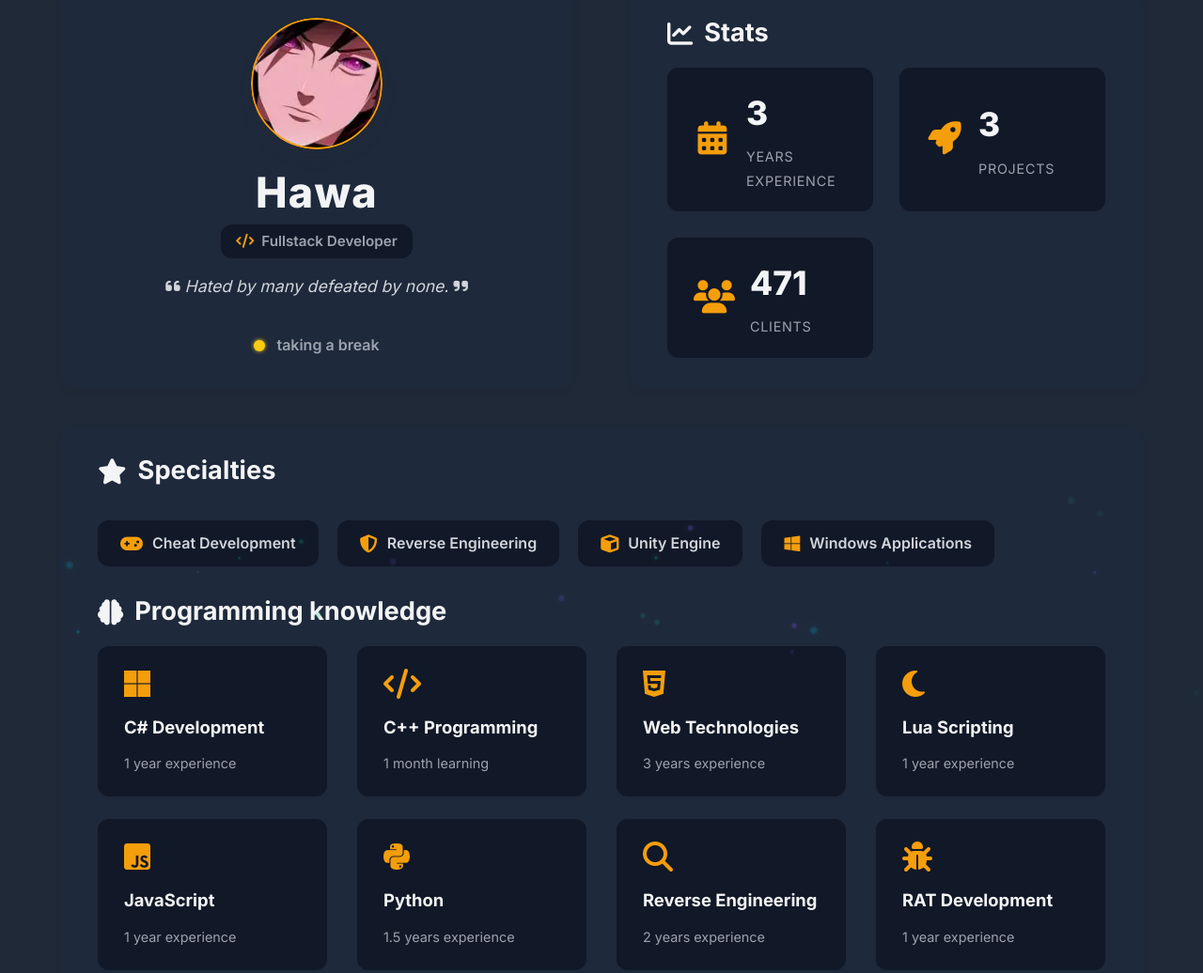
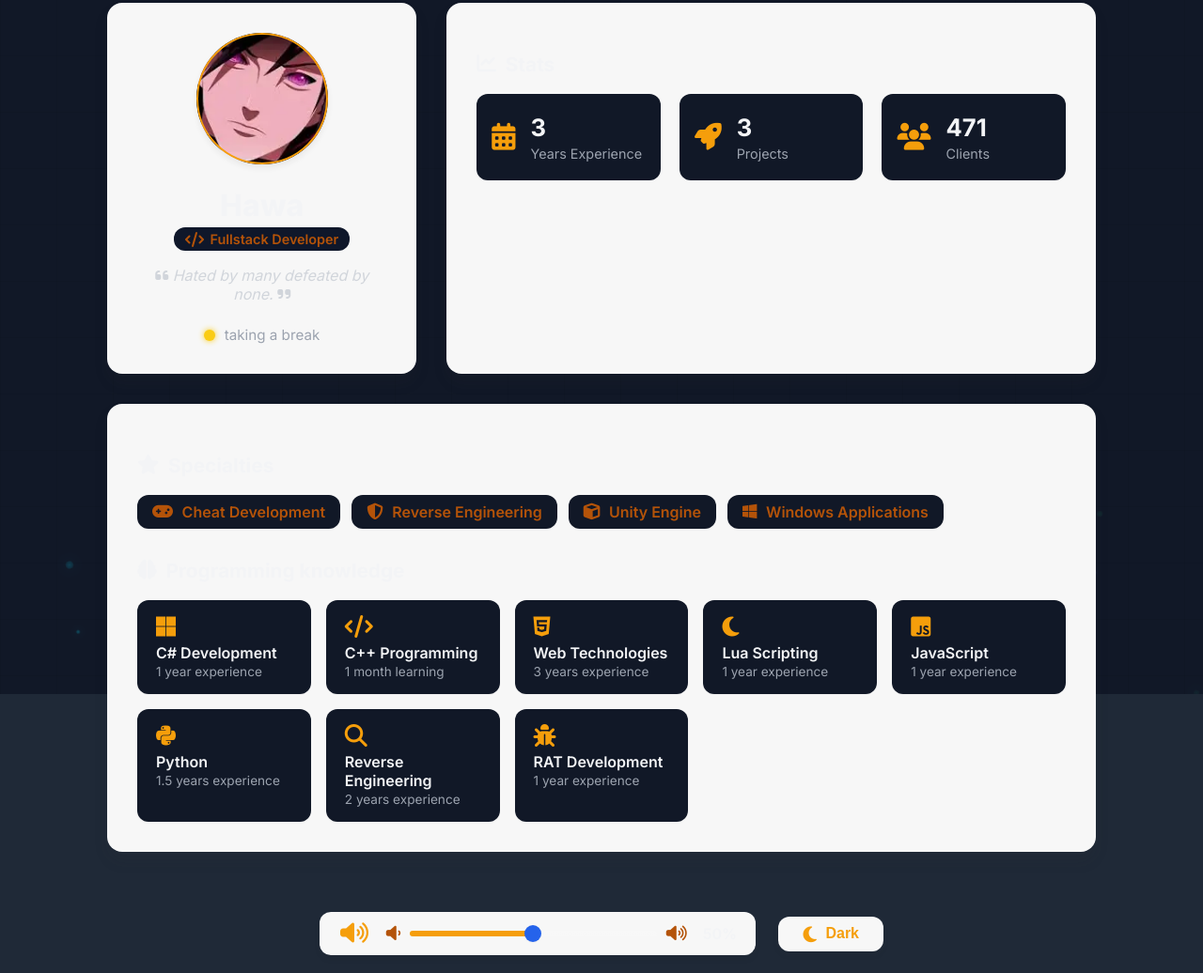
Before and after one commit to hawadeb2/hawadeb2, a plain HTML site: page index.html in a window 1280 px wide. Shown: the part 61-1097 px from the top of the page at 94% size. Drawn offline with Linux system fonts and the light colour scheme.

Commit message:
Update style.css

```diff
--- a/style.css
+++ b/style.css
@@ -45,16 +45,15 @@ body.dark-theme {
   --bg-primary: #1f2937;
   --bg-secondary: #111827;
   --bg-tertiary: #0f172a;
-  --bg-glass: rgba(255, 255, 255, 0.06);
-  --bg-card: #1e293b;
-
   --border-accent: rgba(251, 191, 36, 0.3);
-
   --shadow-glow: none;
-
   --text-primary: #f3f4f6;
   --text-secondary: #d1d5db;
   --text-muted: #9ca3af;
+}
+
+* {
+  box-sizing: border-box;
 }
 
 body {
@@ -63,70 +62,108 @@ body {
   color: var(--text-primary);
   margin: 0;
   padding: 0;
-  transition: background-color 0.3s ease, color 0.3s ease;
   min-height: 100vh;
-  line-height: 1.6;
+  opacity: 0;
+  transition: background-color 0.3s ease, color 0.3s ease, opacity 0.3s ease;
   -webkit-font-smoothing: antialiased;
   -moz-osx-font-smoothing: grayscale;
 }
 
-a {
-  color: var(--primary);
-  text-decoration: none;
-  transition: color 0.2s ease;
+.overlay {
+  position: fixed;
+  inset: 0;
+  background: var(--bg-primary);
+  display: flex;
+  justify-content: center;
+  align-items: center;
+  cursor: pointer;
+  z-index: 9999;
+  user-select: none;
+  transition: background-color 0.3s ease;
 }
 
-a:hover {
-  color: var(--primary-dark);
+.enter-container {
+  background: var(--bg-card);
+  padding: 1.5rem 3rem;
+  border-radius: var(--radius-lg);
+  box-shadow: var(--shadow-lg);
+  font-weight: 600;
+  font-size: 1.2rem;
+  color: var(--text-primary);
+  user-select: none;
+  transition: background-color 0.3s ease, color 0.3s ease;
 }
 
-h1, h2, h3, h4, h5, h6 {
-  color: var(--text-primary);
-  margin: 0 0 12px 0;
-  font-weight: 700;
-  line-height: 1.2;
+.background {
+  position: fixed;
+  inset: 0;
+  overflow: hidden;
+  z-index: 0;
+  background: var(--bg-secondary);
 }
 
-p {
-  margin: 0 0 16px 0;
-  color: var(--text-secondary);
+.grid-overlay {
+  position: absolute;
+  inset: 0;
+  background:
+    linear-gradient(to right, rgba(0,0,0,0.05) 1px, transparent 1px),
+    linear-gradient(to bottom, rgba(0,0,0,0.05) 1px, transparent 1px);
+  background-size: 60px 60px;
+  pointer-events: none;
+}
+
+.particles {
+  position: absolute;
+  inset: 0;
+  pointer-events: none;
+}
+
+.background div {
+  position: absolute;
+}
+
+.main-container {
+  position: relative;
+  max-width: 1100px;
+  margin: 4rem auto 6rem;
+  padding: 0 1.5rem;
+  z-index: 10;
+  display: grid;
+  grid-template-columns: 1fr;
+  gap: 3rem;
+}
+
+@media (min-width: 900px) {
+  .main-container {
+    grid-template-columns: repeat(3, 1fr);
+    gap: 2rem;
+  }
 }
 
 .portfolio-grid {
-  display: grid;
-  grid-template-columns: 1fr 1fr;
-  gap: 40px 60px;
-  padding: 48px 64px;
-  max-width: 1200px;
-  margin: 0 auto 60px;
-}
-
-.profile-section,
-.stats-section,
-.skills-section,
-.controls-section {
-  background: var(--bg-card);
-  border-radius: var(--radius-lg);
-  box-shadow: var(--shadow-md);
-  padding: 32px 40px;
-  display: flex;
-  flex-direction: column;
+  display: contents;
 }
 
 .profile-section {
-  grid-column: 1 / 2;
+  background: var(--bg-card);
+  border-radius: var(--radius-lg);
+  box-shadow: var(--shadow-lg);
+  padding: 2rem;
+  display: flex;
+  flex-direction: column;
   align-items: center;
   text-align: center;
+  user-select: none;
 }
 
 .profile-pic {
   position: relative;
   width: 140px;
   height: 140px;
+  margin-bottom: 1.5rem;
   border-radius: var(--radius-full);
   overflow: hidden;
-  margin-bottom: 20px;
-  box-shadow: var(--shadow-lg);
+  box-shadow: var(--shadow-md);
 }
 
 .profile-pic img {
@@ -137,379 +174,404 @@ p {
 }
 
 .profile-glow {
+  pointer-events: none;
   position: absolute;
-  top: -10px;
-  left: -10px;
-  width: 160px;
-  height: 160px;
+  inset: 0;
   border-radius: var(--radius-full);
-  background: var(--primary);
-  filter: blur(24px);
+  box-shadow: 0 0 20px var(--primary);
   opacity: 0.15;
-  pointer-events: none;
-  z-index: -1;
+  transition: opacity 0.3s ease;
 }
 
 .profile-border {
   position: absolute;
-  top: 0;
-  left: 0;
-  width: 140px;
-  height: 140px;
+  inset: 0;
   border-radius: var(--radius-full);
   border: 2px solid var(--primary);
   box-sizing: border-box;
-  pointer-events: none;
-  z-index: 1;
 }
 
 .profile-info .name-text {
-  font-size: 2.8rem;
   font-weight: 800;
+  font-size: 2rem;
+  margin: 0 0 0.25rem;
   color: var(--text-primary);
-  margin-bottom: 6px;
-  letter-spacing: 0.03em;
 }
 
 .role-badge {
-  background-color: var(--bg-secondary);
-  color: var(--text-muted);
-  font-weight: 600;
-  padding: 6px 16px;
-  border-radius: var(--radius-md);
   display: inline-flex;
   align-items: center;
-  gap: 8px;
-  font-size: 0.95rem;
-  margin-bottom: 16px;
+  gap: 0.4rem;
+  background-color: var(--bg-tertiary);
+  color: var(--primary-dark);
+  font-weight: 600;
+  font-size: 0.9rem;
+  padding: 0.25rem 0.75rem;
+  border-radius: var(--radius-md);
+  user-select: none;
 }
 
 .role-badge i {
-  color: var(--primary);
+  font-size: 1rem;
 }
 
 .tagline {
   font-style: italic;
-  font-size: 1.1rem;
+  margin: 1rem 0 0;
   color: var(--text-secondary);
-  margin-top: 0;
 }
 
 .status-indicator {
-  margin-top: 20px;
-  font-weight: 600;
+  margin-top: 1.5rem;
+  font-size: 0.95rem;
   color: var(--text-muted);
   display: flex;
   align-items: center;
-  gap: 12px;
-  font-size: 1rem;
+  gap: 0.6rem;
+  user-select: none;
+  justify-content: center;
 }
 
 .status-dot {
   width: 12px;
   height: 12px;
+  border-radius: var(--radius-full);
   background-color: var(--warning);
-  border-radius: var(--radius-full);
-  box-shadow: 0 0 4px var(--warning);
+  box-shadow: 0 0 6px var(--warning);
 }
 
-/* Stats Section */
-
 .stats-section {
-  grid-column: 2 / 3;
+  grid-column: span 2;
+  background: var(--bg-card);
+  border-radius: var(--radius-lg);
+  box-shadow: var(--shadow-lg);
+  padding: 2rem;
+  user-select: none;
 }
 
 .section-title {
+  font-weight: 700;
+  font-size: 1.3rem;
   display: flex;
   align-items: center;
-  gap: 12px;
-  font-size: 1.7rem;
-  font-weight: 700;
+  gap: 0.6rem;
   color: var(--text-primary);
-  margin-bottom: 20px;
+  margin-bottom: 1.2rem;
 }
 
 .stats-grid {
   display: grid;
   grid-template-columns: repeat(auto-fit, minmax(160px, 1fr));
-  gap: 28px 28px;
+  gap: 1.25rem;
 }
 
 .stat-card {
   background: var(--bg-secondary);
-  padding: 20px 28px;
+  padding: 1.25rem 1rem;
   border-radius: var(--radius-md);
   box-shadow: var(--shadow-sm);
   display: flex;
   align-items: center;
-  gap: 16px;
-  transition: background-color 0.3s ease;
+  gap: 1rem;
+  transition: transform 0.3s ease;
   cursor: default;
 }
 
 .stat-card:hover {
-  background-color: var(--bg-tertiary);
+  transform: translateY(-6px);
+  box-shadow: var(--shadow-md);
 }
 
 .stat-icon i {
-  font-size: 2.2rem;
+  font-size: 1.8rem;
   color: var(--primary);
-  min-width: 40px;
-  text-align: center;
 }
 
 .stat-info {
-  flex-grow: 1;
+  display: flex;
+  flex-direction: column;
+  gap: 0.25rem;
 }
 
 .stat-number {
-  font-size: 2.2rem;
-  font-weight: 800;
+  font-weight: 700;
+  font-size: 1.6rem;
   color: var(--text-primary);
-  display: block;
-  margin-bottom: 6px;
 }
 
 .stat-label {
   font-size: 0.9rem;
   color: var(--text-muted);
-  text-transform: uppercase;
-  letter-spacing: 0.05em;
+  user-select: none;
 }
 
-/* Skills Section */
-
 .skills-section {
-  grid-column: 1 / 3;
-  display: flex;
-  flex-direction: column;
+  grid-column: span 3;
+  background: var(--bg-card);
+  border-radius: var(--radius-lg);
+  box-shadow: var(--shadow-lg);
+  padding: 2rem;
+  user-select: none;
 }
 
 .specialty-tags {
   display: flex;
   flex-wrap: wrap;
-  gap: 20px;
-  margin-top: 16px;
-  margin-bottom: 32px;
+  gap: 0.75rem;
+  margin-bottom: 2rem;
 }
 
 .specialty-tag {
-  background-color: var(--bg-secondary);
-  color: var(--text-secondary);
-  padding: 12px 24px;
+  background: var(--bg-secondary);
+  color: var(--primary-dark);
+  padding: 0.5rem 1rem;
   border-radius: var(--radius-md);
   font-weight: 600;
   cursor: pointer;
-  user-select: none;
   display: flex;
   align-items: center;
-  gap: 10px;
-  font-size: 1rem;
-  transition: background-color 0.3s ease, color 0.3s ease;
+  gap: 0.6rem;
+  user-select: none;
+  transition: transform 0.15s ease;
   box-shadow: var(--shadow-sm);
 }
 
 .specialty-tag i {
-  font-size: 1.2rem;
-  color: var(--primary);
-}
-
-.specialty-tag:hover {
-  background-color: var(--primary);
-  color: white;
-  box-shadow: var(--shadow-lg);
+  font-size: 1.1rem;
 }
 
 .knowledge-grid {
   display: grid;
-  grid-template-columns: repeat(auto-fit, minmax(200px, 1fr));
-  gap: 24px 32px;
+  grid-template-columns: repeat(auto-fit, minmax(160px, 1fr));
+  gap: 1rem;
 }
 
 .knowledge-item {
-  background-color: var(--bg-secondary);
+  background: var(--bg-secondary);
   border-radius: var(--radius-md);
-  padding: 24px 28px;
+  padding: 1rem 1.25rem;
   box-shadow: var(--shadow-sm);
   cursor: default;
-  display: flex;
-  flex-direction: column;
-  gap: 12px;
-  transition: box-shadow 0.3s ease;
+  user-select: none;
+  position: relative;
+  transition: transform 0.3s ease;
 }
 
 .knowledge-item:hover {
-  box-shadow: var(--shadow-lg);
+  transform: translateY(-6px);
+  box-shadow: var(--shadow-md);
 }
 
 .knowledge-icon i {
-  font-size: 2rem;
+  font-size: 1.5rem;
   color: var(--primary);
-  margin-bottom: 4px;
+  margin-bottom: 0.35rem;
 }
 
 .knowledge-name {
-  font-weight: 700;
+  font-weight: 600;
   color: var(--text-primary);
-  font-size: 1.15rem;
+  margin-bottom: 0.15rem;
 }
 
 .knowledge-count {
-  font-size: 0.9rem;
+  font-size: 0.85rem;
   color: var(--text-muted);
 }
 
-/* Controls Section */
+.controls-section {
+  grid-column: span 3;
+  display: flex;
+  justify-content: center;
+  margin-top: 2rem;
+  gap: 2rem;
+  flex-wrap: wrap;
+  user-select: none;
+}
 
-.controls-section {
-  grid-column: 1 / 3;
-  background: var(--bg-card);
-  padding: 36px 48px;
-  border-radius: var(--radius-lg);
-  box-shadow: var(--shadow-md);
+.controls {
   display: flex;
-  justify-content: space-between;
   align-items: center;
+  gap: 1.5rem;
   flex-wrap: wrap;
-  gap: 40px;
+  max-width: 600px;
+  width: 100%;
+  justify-content: center;
 }
 
 .audio-controls {
   display: flex;
   align-items: center;
-  gap: 20px;
-  flex: 1 1 320px;
-  min-width: 320px;
+  gap: 0.8rem;
+  background: var(--bg-card);
+  border-radius: var(--radius-md);
+  padding: 0.5rem 1rem;
+  box-shadow: var(--shadow-md);
+  flex-grow: 1;
+  min-width: 240px;
 }
 
 .audio-toggle {
-  background: var(--bg-secondary);
+  background: transparent;
   border: none;
-  padding: 14px 18px;
-  border-radius: var(--radius-md);
-  font-size: 1.3rem;
+  font-size: 1.5rem;
   color: var(--primary);
   cursor: pointer;
-  transition: background-color 0.3s ease;
+  transition: color 0.3s ease;
+  flex-shrink: 0;
 }
 
-.audio-toggle:hover {
-  background-color: var(--primary);
-  color: white;
+.audio-toggle:disabled {
+  color: var(--text-muted);
+  cursor: not-allowed;
+}
+
+.audio-toggle:hover:not(:disabled) {
+  color: var(--primary-dark);
 }
 
 .volume-control {
+  flex-grow: 1;
   display: flex;
   align-items: center;
-  gap: 14px;
-  flex: 1;
+  gap: 0.5rem;
+  user-select: none;
+}
+
+.volume-control i {
+  font-size: 1.1rem;
+  color: var(--primary-dark);
+  user-select: none;
+  pointer-events: none;
 }
 
 #volumeSlider {
   -webkit-appearance: none;
+  appearance: none;
   width: 100%;
-  height: 8px;
+  height: 6px;
   border-radius: 6px;
-  background: var(--bg-tertiary);
+  background: linear-gradient(to right, var(--primary) 50%, rgba(255,255,255,0.1) 50%);
   cursor: pointer;
   transition: background 0.3s ease;
+  user-select: none;
 }
 
 #volumeSlider::-webkit-slider-thumb {
   -webkit-appearance: none;
   appearance: none;
-  width: 22px;
-  height: 22px;
+  width: 18px;
+  height: 18px;
   border-radius: 50%;
   background: var(--primary);
   cursor: pointer;
   border: none;
+  box-shadow: var(--shadow-sm);
   transition: background-color 0.3s ease;
-  box-shadow: var(--shadow-sm);
+  user-select: none;
 }
 
 #volumeSlider::-moz-range-thumb {
-  width: 22px;
-  height: 22px;
+  width: 18px;
+  height: 18px;
   border-radius: 50%;
   background: var(--primary);
   cursor: pointer;
   border: none;
+  box-shadow: var(--shadow-sm);
   transition: background-color 0.3s ease;
-  box-shadow: var(--shadow-sm);
+  user-select: none;
 }
 
-#volumeSlider:hover::-webkit-slider-thumb {
-  background-color: var(--primary-dark);
-}
-
-#volumeSlider:hover::-moz-range-thumb {
-  background-color: var(--primary-dark);
+#volumeSlider:focus {
+  outline: none;
+  box-shadow: 0 0 0 3px rgba(37, 99, 235, 0.5);
 }
 
 .volume-value {
-  font-weight: 700;
+  min-width: 45px;
+  text-align: center;
+  font-weight: 600;
   color: var(--text-primary);
-  min-width: 48px;
-  text-align: center;
   user-select: none;
 }
 
 .theme-controls {
-  min-width: 160px;
   display: flex;
+  align-items: center;
   justify-content: center;
+  background: var(--bg-card);
+  border-radius: var(--radius-md);
+  padding: 0.5rem 1.25rem;
+  box-shadow: var(--shadow-md);
+  cursor: pointer;
+  user-select: none;
+  transition: background-color 0.3s ease;
+  flex-shrink: 0;
+  gap: 0.5rem;
 }
 
 .theme-btn {
-  background-color: var(--bg-secondary);
+  background: transparent;
   border: none;
-  padding: 14px 26px;
-  border-radius: var(--radius-md);
+  color: var(--primary);
   font-weight: 700;
-  color: var(--text-primary);
+  display: flex;
+  align-items: center;
+  gap: 0.6rem;
   font-size: 1rem;
   cursor: pointer;
-  display: flex;
-  align-items: center;
-  gap: 10px;
-  transition: background-color 0.3s ease, color 0.3s ease;
+  transition: color 0.3s ease;
 }
 
 .theme-btn i {
   font-size: 1.2rem;
+  line-height: 1;
 }
 
 .theme-btn:hover {
-  background-color: var(--primary);
-  color: white;
+  color: var(--primary-dark);
 }
 
 .cursor-trail {
   position: fixed;
-  top: 0;
-  left: 0;
   width: 20px;
   height: 20px;
+  border-radius: var(--radius-full);
+  background: var(--primary);
   pointer-events: none;
-  border-radius: var(--radius-full);
-  background-color: var(--primary);
   opacity: 0.6;
-  transform: translate(-50%, -50%);
-  transition: opacity 0.3s ease;
+  user-select: none;
+  transform: translate3d(0, 0, 0);
+  transition: opacity 0.25s ease;
   z-index: 9999;
-  display: none;
+  mix-blend-mode: difference;
 }
 
-/* Animations */
 @keyframes floatUp {
-  0% { transform: translateY(0) rotate(0deg); opacity: 0; }
-  10% { opacity: 1; }
-  90% { opacity: 1; }
-  100% { transform: translateY(-100vh) rotate(360deg); opacity: 0; }
+  0% {
+    transform: translateY(0) rotate(0deg);
+    opacity: 0;
+  }
+  10% {
+    opacity: 1;
+  }
+  90% {
+    opacity: 1;
+  }
+  100% {
+    transform: translateY(-100vh) rotate(360deg);
+    opacity: 0;
+  }
 }
 
 @keyframes ripple {
-  0% { transform: scale(0); opacity: 1; }
-  100% { transform: scale(1); opacity: 0; }
+  0% {
+    transform: scale(0);
+    opacity: 1;
+  }
+  100% {
+    transform: scale(1);
+    opacity: 0;
+  }
 }
```
